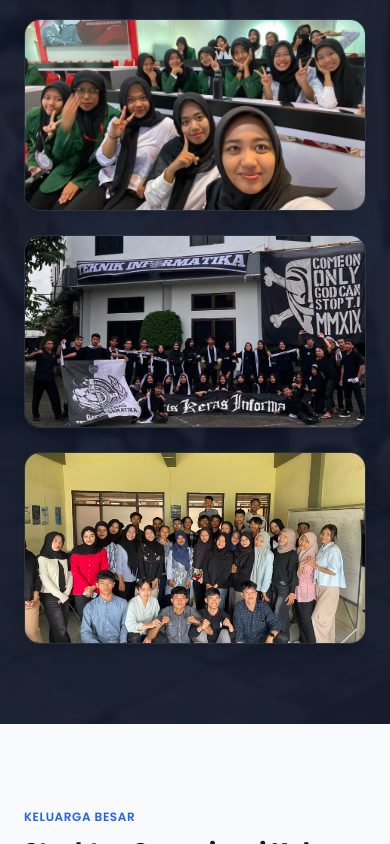
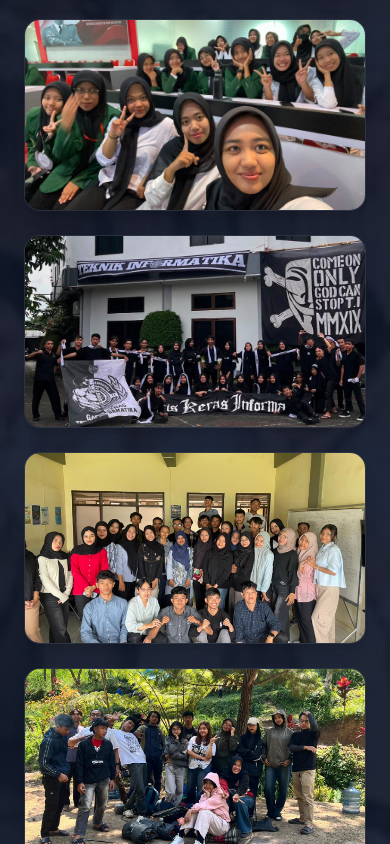
Before and after one commit to dipzkyy/TIB_Class_Web, a React (Vite) app: page / in a window 390 px wide. Shown: the part 3922-4766 px from the top of the page. Built offline with nearby package versions, Linux system fonts and the light colour scheme; the HTML template or start-up script is replaced by a standard one.

Commit message:
Ke8 - Tambah foto gallery dan improve lightbox

```diff
--- a/src/components/Gallery.jsx
+++ b/src/components/Gallery.jsx
@@ -1,8 +1,9 @@
-import React, { useState } from "react";
+import React, { useState, useEffect, useRef, useCallback } from "react";
 import { motion, AnimatePresence } from "framer-motion";
 import { useInView } from "react-intersection-observer";
-import { X, ZoomIn } from "lucide-react";
+import { X, ZoomIn, ChevronLeft, ChevronRight } from "lucide-react";
 
+// Assets
 import fotoKelas from "../assets/fotokelas.png";
 
 import afterUTS from "../assets/Gallery/afterUTS.png";
@@ -11,67 +12,150 @@ import fotbar1 from "../assets/Gallery/Fotbar1.jpeg";
 import fotbar2 from "../assets/Gallery/fotbar2.jpeg";
 import momenMaba from "../assets/Gallery/MomenMaba.jpeg";
 import teknik2025 from "../assets/Gallery/Teknik2025.jpeg";
+import campJamburono from "../assets/Gallery/CampJamburono.jpeg";
+import inFrame from "../assets/Gallery/inFrame.jpeg";
 
+// Data galeri (statis, tidak berubah)
 const galleryItems = [
-  {
-    id: 1,
-    src: afterUTS,
-    caption: "After UTS 1",
-  },
-  {
-    id: 2,
-    src: bukber,
-    caption: "Bukber 2026",
-  },
-  {
-    id: 3,
-    src: fotbar1,
-    caption: "Fotbar 2025",
-  },
-  {
-    id: 4,
-    src: momenMaba,
-    caption: "Maba 2025",
-  },
-  {
-    id: 5,
-    src: teknik2025,
-    caption: "Maba Teknik 2025",
-  },
-  {
-    id: 6,
-    src: fotbar2,
-    caption: "After UTS 2",
-  },
+  { id: 1, src: afterUTS, caption: "After UTS 1" },
+  { id: 2, src: bukber, caption: "Bukber 2026" },
+  { id: 3, src: fotbar1, caption: "Fotbar Semester 1" },
+  { id: 4, src: momenMaba, caption: "Maba 2025" },
+  { id: 5, src: teknik2025, caption: "Maba Teknik 2025" },
+  { id: 6, src: fotbar2, caption: "After UTS 2" },
+  { id: 7, src: campJamburono, caption: "Camp Jamburono" },
+  { id: 8, src: inFrame, caption: "In Frame" },
 ];
 
+/**
+ * LazyImage - Komponen gambar dengan:
+ * - Skeleton placeholder saat belum terlihat atau belum dimuat
+ * - Intersection Observer via useInView agar gambar hanya dirender saat mendekati viewport
+ * - Transisi opacity yang halus setelah gambar selesai dimuat
+ */
+const LazyImage = ({ src, alt, className }) => {
+  const { ref, inView } = useInView({
+    triggerOnce: true,
+    rootMargin: "200px 0px", // mulai render 200px sebelum masuk viewport
+  });
+  const [loaded, setLoaded] = useState(false);
+
+  return (
+    <div ref={ref} className={`${className} relative overflow-hidden`}>
+      {/* Skeleton placeholder */}
+      {(!inView || !loaded) && (
+        <div className="absolute inset-0 bg-gray-800 animate-pulse" />
+      )}
+
+      {/* Gambar hanya dirender jika sudah masuk area pandang */}
+      {inView && (
+        <img
+          src={src}
+          alt={alt}
+          loading="lazy"
+          onLoad={() => setLoaded(true)}
+          className={`absolute inset-0 w-full h-full object-cover transition-opacity duration-500 ${
+            loaded ? "opacity-100" : "opacity-0"
+          }`}
+        />
+      )}
+    </div>
+  );
+};
+
 const Gallery = () => {
-  const [selectedImage, setSelectedImage] = useState(null);
+  // Indeks gambar yang sedang ditampilkan di lightbox, null = tertutup
+  const [selectedIndex, setSelectedIndex] = useState(null);
+  const closeButtonRef = useRef(null);
+  const previousFocusRef = useRef(null);
 
-  const { ref, inView } = useInView({
+  // Observer untuk animasi masuk section (judul + grid)
+  const { ref: sectionRef, inView } = useInView({
     triggerOnce: true,
     threshold: 0.1,
   });
 
+  const selectedImage =
+    selectedIndex !== null ? galleryItems[selectedIndex] : null;
+  const totalItems = galleryItems.length;
+
+  // Callback stabil untuk navigasi lightbox
+  const handleOpen = useCallback((index) => {
+    previousFocusRef.current = document.activeElement;
+    setSelectedIndex(index);
+  }, []);
+
+  const handleClose = useCallback(() => {
+    setSelectedIndex(null);
+  }, []);
+
+  const handlePrev = useCallback(() => {
+    setSelectedIndex((prev) =>
+      prev !== null ? (prev - 1 + totalItems) % totalItems : 0
+    );
+  }, [totalItems]);
+
+  const handleNext = useCallback(() => {
+    setSelectedIndex((prev) =>
+      prev !== null ? (prev + 1) % totalItems : 0
+    );
+  }, [totalItems]);
+
+  // Efek untuk: keyboard navigation, body scroll lock, fokus manajemen
+  useEffect(() => {
+    const handleKeyDown = (e) => {
+      if (selectedIndex === null) return;
+      if (e.key === "Escape") {
+        handleClose();
+      } else if (e.key === "ArrowLeft") {
+        handlePrev();
+      } else if (e.key === "ArrowRight") {
+        handleNext();
+      }
+    };
+
+    if (selectedIndex !== null) {
+      document.addEventListener("keydown", handleKeyDown);
+      document.body.style.overflow = "hidden";
+      // Fokus tombol close setelah transisi ringan
+      setTimeout(() => {
+        closeButtonRef.current?.focus();
+      }, 0);
+    } else {
+      document.body.style.overflow = "";
+      // Kembalikan fokus ke elemen sebelumnya
+      if (previousFocusRef.current) {
+        previousFocusRef.current.focus();
+        previousFocusRef.current = null;
+      }
+    }
+
+    return () => {
+      document.removeEventListener("keydown", handleKeyDown);
+      document.body.style.overflow = "";
+    };
+  }, [selectedIndex, handleClose, handlePrev, handleNext]);
+
   return (
     <section
       id="gallery"
+      ref={sectionRef}
       className="relative py-20 md:py-24 min-h-screen flex items-center"
     >
-      {/* Background */}
+      {/* Background image tetap dengan overlay */}
       <div className="absolute inset-0 z-0">
         <img
           src={fotoKelas}
-          alt="Background Galeri Kelas"
+          alt="Background foto kelas sebagai latar galeri"
           className="w-full h-full object-cover object-center"
           loading="lazy"
         />
-
         <div className="absolute inset-0 bg-dark/90" />
       </div>
 
-      {/* Content */}
+      {/* Konten utama */}
       <div className="container mx-auto px-6 md:px-12 max-w-7xl relative z-10">
+        {/* Heading dengan animasi masuk */}
         <div className="text-center mb-12 md:mb-16">
           <motion.div
             initial={{ opacity: 0, y: -20 }}
@@ -81,47 +165,44 @@ const Gallery = () => {
             <span className="text-secondary font-semibold tracking-wider text-xs md:text-sm uppercase">
               Memori Kelas
             </span>
-
             <h2 className="text-2xl md:text-4xl font-bold text-white mt-2 mb-3">
               Galeri Kami
             </h2>
-
             <div className="w-16 md:w-20 h-1 bg-gradient-to-r from-secondary to-accent mx-auto rounded-full" />
           </motion.div>
         </div>
 
-        <motion.div
-          ref={ref}
-          className="grid grid-cols-1 sm:grid-cols-2 lg:grid-cols-3 gap-6"
-        >
+        {/* Grid galeri */}
+        <motion.div className="grid grid-cols-1 sm:grid-cols-2 lg:grid-cols-3 gap-6">
           {galleryItems.map((item, index) => (
             <motion.div
               key={item.id}
               initial={{ opacity: 0, scale: 0.95 }}
               animate={inView ? { opacity: 1, scale: 1 } : {}}
-              transition={{
-                duration: 0.4,
-                delay: index * 0.08,
+              transition={{ duration: 0.4, delay: index * 0.08 }}
+              whileHover={{ y: -6 }}
+              className="group relative rounded-2xl overflow-hidden cursor-pointer aspect-video bg-dark/50 border border-white/10 shadow-lg"
+              onClick={() => handleOpen(index)}
+              role="button"
+              tabIndex={0}
+              aria-label={`Lihat gambar ${item.caption}`}
+              onKeyDown={(e) => {
+                if (e.key === "Enter" || e.key === " ") {
+                  e.preventDefault();
+                  handleOpen(index);
+                }
               }}
-              whileHover={{
-                y: -6,
-              }}
-              className="group relative rounded-2xl overflow-hidden cursor-pointer aspect-video bg-dark/50 border border-white/10 shadow-lg"
-              onClick={() => setSelectedImage(item)}
             >
-              <img
+              {/* Gambar dengan lazy loading + skeleton + efek zoom saat hover */}
+              <LazyImage
                 src={item.src}
                 alt={item.caption}
-                loading="lazy"
-                className="w-full h-full object-cover transition-transform duration-500 group-hover:scale-110"
+                className="w-full h-full transition-transform duration-500 group-hover:scale-110"
               />
 
-              <div className="absolute inset-0 bg-gradient-to-t from-black/80 via-black/20 to-transparent opacity-0 group-hover:opacity-100 transition-opacity duration-300 flex flex-col justify-end p-5">
-                <ZoomIn
-                  size={26}
-                  className="text-white mb-2 opacity-90"
-                />
-
+              {/* Overlay hover: ikon ZoomIn & caption */}
+              <div className="absolute inset-0 bg-gradient-to-t from-black/80 via-black/20 to-transparent opacity-0 group-hover:opacity-100 transition-opacity duration-300 flex flex-col justify-end p-5 pointer-events-none">
+                <ZoomIn size={26} className="text-white mb-2 opacity-90" />
                 <h3 className="text-white font-semibold text-base">
                   {item.caption}
                 </h3>
@@ -131,39 +212,65 @@ const Gallery = () => {
         </motion.div>
       </div>
 
-      {/* Lightbox */}
+      {/* Lightbox dengan navigasi & aksesibilitas */}
       <AnimatePresence>
         {selectedImage && (
           <motion.div
+            key="lightbox"
             className="fixed inset-0 z-[100] bg-black/90 backdrop-blur-sm flex items-center justify-center p-4 md:p-10"
             initial={{ opacity: 0 }}
             animate={{ opacity: 1 }}
             exit={{ opacity: 0 }}
-            onClick={() => setSelectedImage(null)}
+            onClick={handleClose}
+            role="dialog"
+            aria-modal="true"
+            aria-label="Tampilan gambar galeri"
           >
+            {/* Tombol tutup */}
             <button
-              onClick={() => setSelectedImage(null)}
-              className="absolute top-6 right-6 p-3 rounded-full bg-white/10 hover:bg-white/20 transition"
+              ref={closeButtonRef}
+              onClick={handleClose}
+              className="absolute top-6 right-6 p-3 rounded-full bg-white/10 hover:bg-white/20 transition z-10"
+              aria-label="Tutup lightbox"
             >
               <X className="text-white" size={26} />
             </button>
 
+            {/* Navigasi kiri */}
+            {totalItems > 1 && (
+              <button
+                onClick={(e) => {
+                  e.stopPropagation();
+                  handlePrev();
+                }}
+                className="absolute left-4 top-1/2 -translate-y-1/2 p-3 rounded-full bg-white/10 hover:bg-white/20 transition z-10"
+                aria-label="Gambar sebelumnya"
+              >
+                <ChevronLeft className="text-white" size={30} />
+              </button>
+            )}
+
+            {/* Navigasi kanan */}
+            {totalItems > 1 && (
+              <button
+                onClick={(e) => {
+                  e.stopPropagation();
+                  handleNext();
+                }}
+                className="absolute right-4 top-1/2 -translate-y-1/2 p-3 rounded-full bg-white/10 hover:bg-white/20 transition z-10"
+                aria-label="Gambar berikutnya"
+              >
+                <ChevronRight className="text-white" size={30} />
+              </button>
+            )}
+
+            {/* Kontainer gambar lightbox dengan animasi per gambar */}
             <motion.div
-              initial={{
-                scale: 0.9,
-                opacity: 0,
-              }}
-              animate={{
-                scale: 1,
-                opacity: 1,
-              }}
-              exit={{
-                scale: 0.9,
-                opacity: 0,
-              }}
-              transition={{
-                duration: 0.25,
-              }}
+              key={selectedIndex}
+              initial={{ scale: 0.9, opacity: 0 }}
+              animate={{ scale: 1, opacity: 1 }}
+              exit={{ scale: 0.9, opacity: 0 }}
+              transition={{ duration: 0.25 }}
               onClick={(e) => e.stopPropagation()}
               className="relative max-w-5xl w-full max-h-[90vh] rounded-2xl overflow-hidden shadow-2xl"
             >
@@ -172,7 +279,6 @@ const Gallery = () => {
                 alt={selectedImage.caption}
                 className="w-full h-full object-contain bg-black"
               />
-
               <div className="absolute bottom-0 left-0 right-0 bg-gradient-to-t from-black/90 to-transparent p-5">
                 <h3 className="text-white text-xl font-semibold">
                   {selectedImage.caption}
```
Also changed, not shown: src/assets/Gallery/CampJamburono.jpeg (added), src/assets/Gallery/inFrame.jpeg (added).
